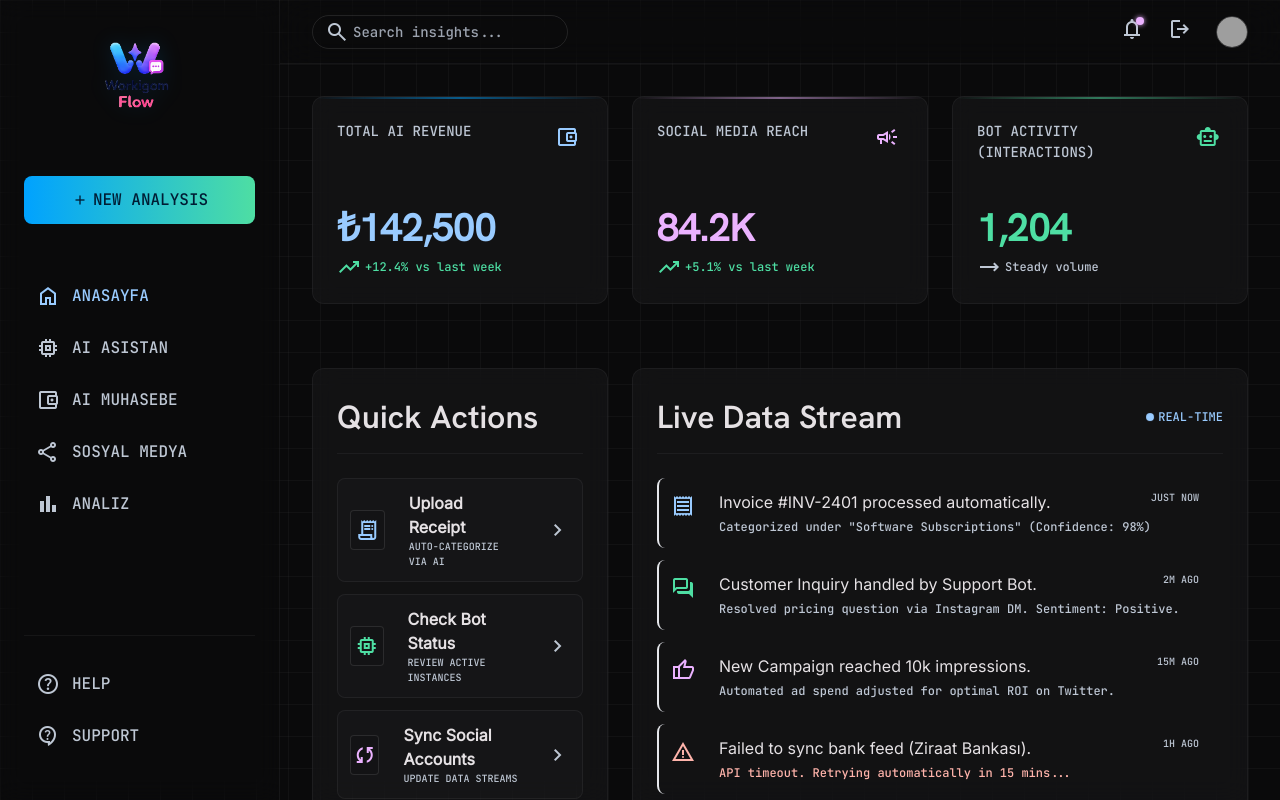
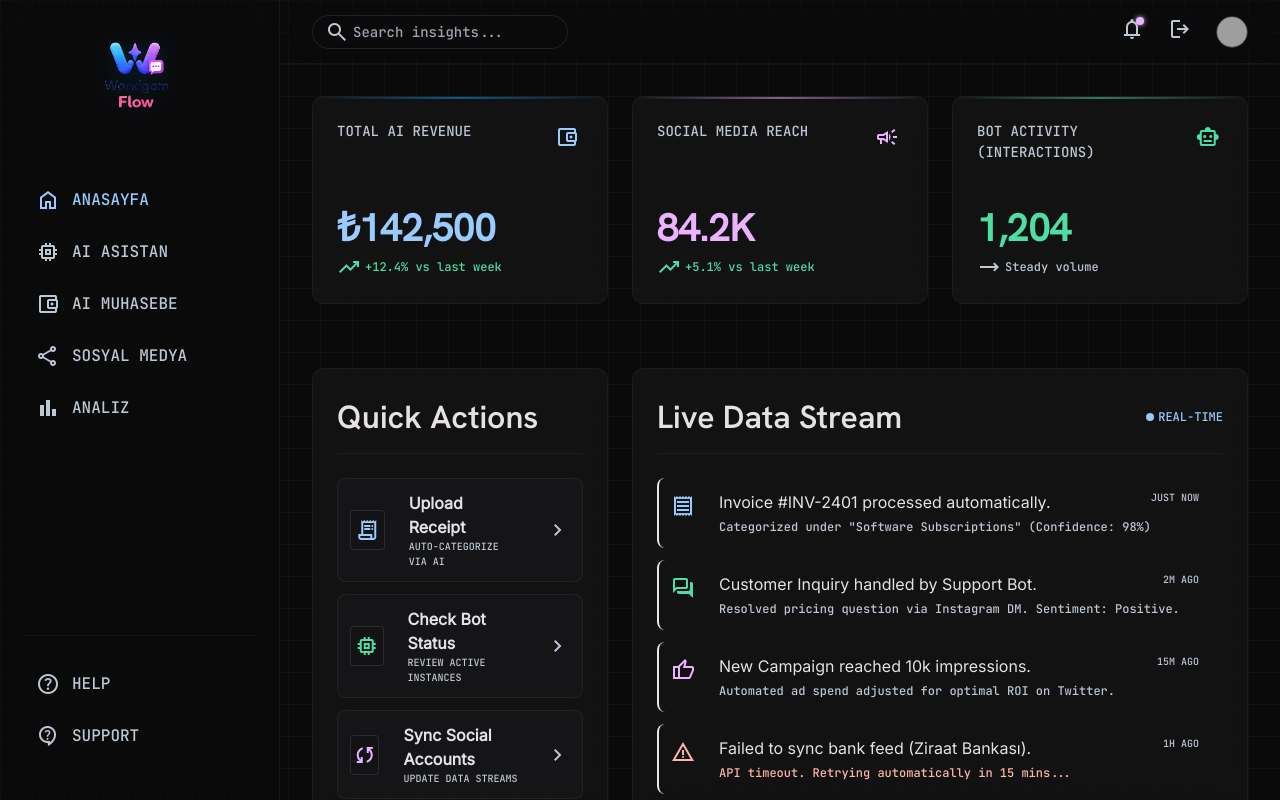
Before and after one commit to cicicarscom-pixel/flowweb, a Next.js app: page / in a window 1280 px wide. Built offline with nearby package versions, Linux system fonts and the light colour scheme; grey boxes are pictures that could not be loaded.

Commit message:
style: Remove 'New Analysis' button from sidebar

```diff
--- a/src/app/page.tsx
+++ b/src/app/page.tsx
@@ -9,10 +9,6 @@ export default function Dashboard() {
         <div className="flex items-center justify-center mb-lg w-full">
           <img src="/logo.png" alt="Workigom Flow" className="h-[72px] w-auto object-contain drop-shadow-[0_0_10px_rgba(0,162,255,0.15)]" />
         </div>
-        <button className="bg-gradient-to-r from-[#00a2ff] to-[#4edea3] text-[#001d34] font-label-sm text-label-sm uppercase py-sm px-md rounded-lg mb-md hover:scale-[1.02] hover:shadow-[0_0_15px_rgba(0,162,255,0.3)] transition-all duration-300 flex items-center justify-center gap-xs">
-          <span className="material-symbols-outlined" style={{ fontSize: "18px" }}>add</span>
-          New Analysis
-        </button>
         <nav className="flex-1 flex flex-col gap-xs overflow-y-auto pr-sm">
           <Link className="relative flex items-center gap-sm text-primary-fixed-dim bg-gradient-to-r from-primary/10 to-transparent py-sm px-sm rounded-r-lg group" href="/">
             <div className="absolute left-[-24px] h-8 w-1 bg-primary shadow-[0_0_15px_rgba(0,162,255,0.8)] rounded-r-full"></div>
```
